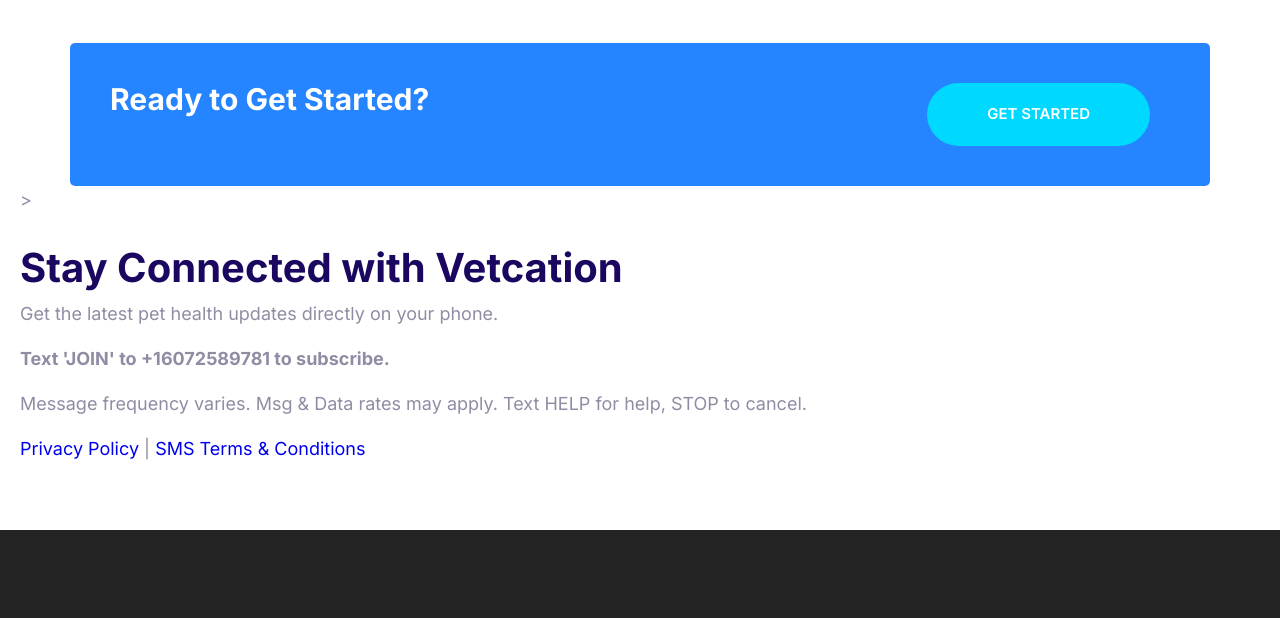
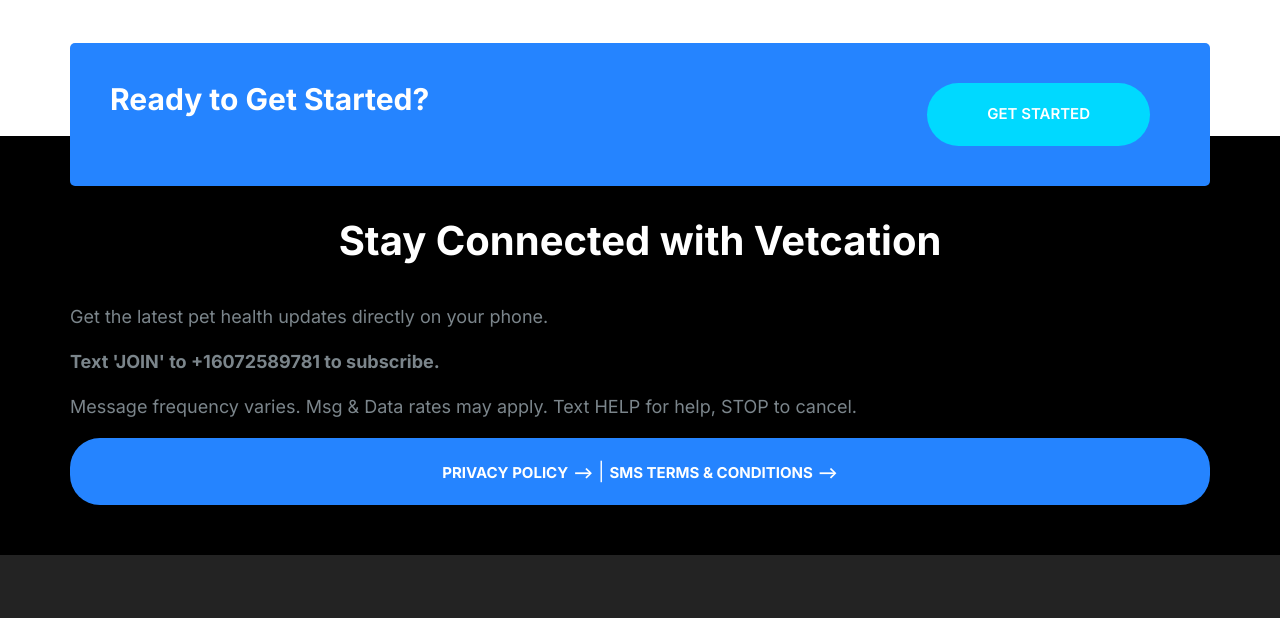
Before and after one commit to geoffcfchen/Vetcation, a website built with Parcel: page index.html in a window 1280 px wide. Shown: the part 3060-3678 px from the top of the page. Built offline with nearby package versions, Linux system fonts and the light colour scheme; files whose address does not match are found by name.

Commit message:
update style

```diff
--- a/css/styles.css
+++ b/css/styles.css
@@ -912,3 +912,20 @@
 .callout-signup {
   transform: translateY(5rem);
 }
+
+/* Stay Connected Section */
+.block--dark .callout {
+  background-color: var(--color-primary);
+  color: #fff;
+  border-radius: var(--border-radius);
+  padding: 2rem;
+  text-align: center;
+}
+
+.block--dark .callout a {
+  color: #fff;
+}
+
+.block--dark .callout a:hover {
+  color: var(--color-secondary);
+}
--- a/index.html
+++ b/index.html
@@ -201,19 +201,24 @@
       </div>
     </div>
 
-    <section class="block" data-aos="zoom-in">
-      >
+    <section class="block block--dark">
+      <div class="container">
+        <header class="block__header">
           <h2>Stay Connected with Vetcation</h2>
+        </header>
         <p>Get the latest pet health updates directly on your phone.</p>
         <p><strong>Text 'JOIN' to +16072589781 to subscribe.</strong></p>
         <p>
           Message frequency varies. Msg & Data rates may apply. Text HELP for
           help, STOP to cancel.
         </p>
-      <p>
-        <a href="privacy-policy.html">Privacy Policy</a> |
-        <a href="sms-terms-and-conditions.html">SMS Terms & Conditions</a>
-      </p>
+        <div class="callout callout--primary">
+          <a href="privacy-policy.html" class="link-arrow">Privacy Policy</a> |
+          <a href="sms-terms-and-conditions.html" class="link-arrow"
+            >SMS Terms & Conditions</a
+          >
+        </div>
+      </div>
     </section>
 
     <footer class="block block--dark footer">
```
Lines whose indentation alone changed are shown as unchanged.
